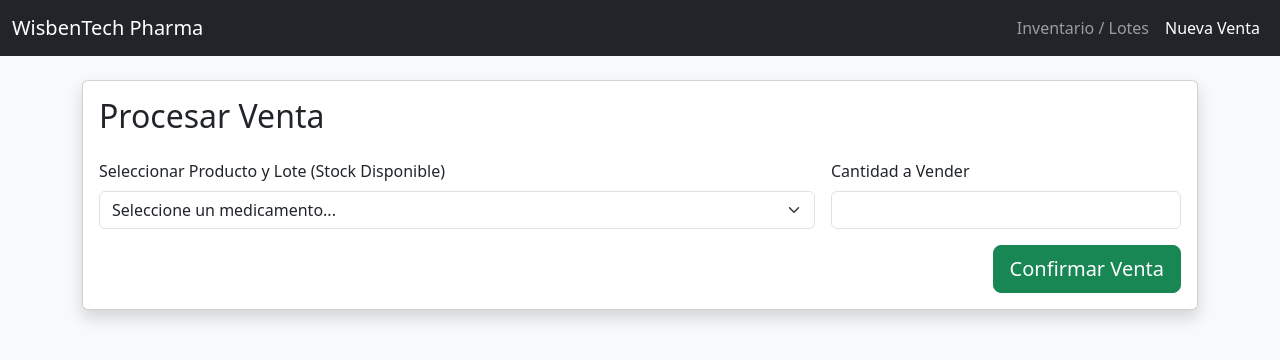
After one commit to benortwis-cell/sistema-medicamentos, a Flask app: template templates/ventas.html in a window 1280 px wide. The commit adds this page. Shown: the top 360 px of the page. Run offline with Flask 3, Linux system fonts and the light colour scheme; the template is opened without the code that fills it, so the values that code supplies are empty.

Commit message:
Implementada pantalla de ventas con descuento de stock y logica PEPS

```diff
--- a/app.py
+++ b/app.py
@@ -3,61 +3,86 @@ import sqlite3
 
 app = Flask(__name__)
 
-# Función para conectar a la base de datos
 def conectar_db():
+    # Establece la conexión con el archivo de base de datos
     conexion = sqlite3.connect('farmacia.db')
     return conexion
+
+def inicializar_tablas():
+    conexion = conectar_db()
+    cursor = conexion.cursor()
+
+    # Tabla de Lotes (Ajustada para que coincida con tu lógica de 'agregar')
+    cursor.execute('''
+        CREATE TABLE IF NOT EXISTS lotes (
+            id INTEGER PRIMARY KEY AUTOINCREMENT,
+            nombre_med TEXT NOT NULL,
+            codigo_lote TEXT NOT NULL,
+            stock INTEGER NOT NULL,
+            fecha_vence DATE NOT NULL,
+            precio REAL
+        )
+    ''')
+
+    conexion.commit()
+    conexion.close()
 
 @app.route('/')
 def home():
     conexion = conectar_db()
     cursor = conexion.cursor()
-    # Aseguramos que la tabla exista para que no de error la primera vez
-    cursor.execute('CREATE TABLE IF NOT EXISTS medicamentos (id INTEGER PRIMARY KEY, nombre TEXT, precio REAL)')
 
-    # SQL para traer todos los registros
-    cursor.execute('SELECT * FROM medicamentos')
-    lista_medicamentos = cursor.fetchall()
+    # Usamos JOIN para traer el nombre desde la tabla productos
+    query = '''
+        SELECT l.id, p.nombre, l.codigo_lote, l.stock, l.fecha_vence, l.precio
+        FROM lotes l
+        JOIN productos p ON l.producto_id = p.id
+    '''
+    cursor.execute(query)
+    lista_lotes = cursor.fetchall()
 
     conexion.close()
-    # Enviamos la lista al HTML
-    return render_template('index.html', medicamentos=lista_medicamentos)
+    return render_template('index.html', medicamentos=lista_lotes)
+
+@app.route('/agregar', methods=['POST'])
+def agregar():
+    nombre = request.form['nombre'].strip().upper() # Estandarizamos a mayúsculas
+    codigo_lote = request.form['lote']
+    cantidad = request.form['cantidad']
+    vencimiento = request.form['vencimiento']
+    precio = request.form['precio']
+
+    conexion = conectar_db()
+    cursor = conexion.cursor()
+
+    # 1. Lógica de Producto: Insertamos solo si no existe
+    cursor.execute('INSERT OR IGNORE INTO productos (nombre) VALUES (?)', (nombre,))
+
+    # Obtenemos el ID del producto (sea nuevo o existente)
+    cursor.execute('SELECT id FROM productos WHERE nombre = ?', (nombre,))
+    producto_id = cursor.fetchone()[0]
+
+    # 2. Lógica de Lote: Lo vinculamos al ID del producto
+    cursor.execute('''
+        INSERT INTO lotes (producto_id, codigo_lote, stock, fecha_vence, precio)
+        VALUES (?, ?, ?, ?, ?)''',
+        (producto_id, codigo_lote, cantidad, vencimiento, precio))
+
+    conexion.commit()
+    conexion.close()
+    return redirect('/')
 
 @app.route('/eliminar/<int:id>')
 def eliminar(id):
     conexion = conectar_db()
     cursor = conexion.cursor()
-
-    # SQL para eliminar por ID
-    cursor.execute('DELETE FROM medicamentos WHERE id = ?', (id,))
-
-    conexion.commit()
-    conexion.close()
-    return redirect('/')
-
-@app.route('/agregar', methods=['POST'])
-def agregar():
-    nombre = request.form['nombre']
-    lote = request.form['lote']
-    cantidad = request.form['cantidad']
-    vencimiento = request.form['vencimiento'] # Fecha del HTML
-    precio = request.form['precio']
-
-    conexion = conectar_db()
-    cursor = conexion.cursor()
-
-    # 1. Insertar o buscar el medicamento
-    cursor.execute('INSERT OR IGNORE INTO medicamentos (nombre) VALUES (?)', (nombre,))
-
-    # 2. Insertar el lote con su fecha
-    cursor.execute('''
-        INSERT INTO lotes (nombre_med, codigo_lote, stock, fecha_vence, precio)
-        VALUES (?, ?, ?, ?, ?)''',
-        (nombre, lote, cantidad, vencimiento, precio))
-
+    # Eliminamos del inventario de lotes
+    cursor.execute('DELETE FROM lotes WHERE id = ?', (id,))
     conexion.commit()
     conexion.close()
     return redirect('/')
 
 if __name__ == '__main__':
+    # IMPORTANTE: Llamamos a la creación de tablas antes de iniciar el servidor
+    inicializar_tablas()
     app.run(debug=True)
--- /dev/null
+++ b/templates/ventas.html
@@ -0,0 +1,48 @@
+<!DOCTYPE html>
+<html lang="es">
+<head>
+    <meta charset="UTF-8">
+    <meta name="viewport" content="width=device-width, initial-scale=1.0">
+    <title>Nueva Venta - WisbenTech</title>
+    <link href="https://cdn.jsdelivr.net/npm/bootstrap@5.3.0/dist/css/bootstrap.min.css" rel="stylesheet">
+</head>
+<body class="bg-light">
+    <nav class="navbar navbar-expand-lg navbar-dark bg-dark mb-4">
+        <div class="container-fluid">
+            <a class="navbar-brand" href="/">WisbenTech Pharma</a>
+            <div class="navbar-nav">
+                <a class="nav-link" href="/">Inventario / Lotes</a>
+                <a class="nav-link active" href="/ventas">Nueva Venta</a>
+            </div>
+        </div>
+    </nav>
+
+    <main class="container">
+        <section class="card shadow">
+            <div class="card-body">
+                <h2 class="card-title mb-4">Procesar Venta</h2>
+                <form action="/procesar_venta" method="POST" class="row g-3">
+                    <div class="col-md-8">
+                        <label class="form-label">Seleccionar Producto y Lote (Stock Disponible)</label>
+                        <select name="lote_id" class="form-select" required>
+                            <option value="" selected disabled>Seleccione un medicamento...</option>
+                            {% for lote in lotes %}
+                            <option value="{{ lote[0] }}">
+                                {{ lote[1] }} - Lote: {{ lote[2] }} (Quedan: {{ lote[3] }}) - Vence: {{ lote[4] }}
+                            </option>
+                            {% endfor %}
+                        </select>
+                    </div>
+                    <div class="col-md-4">
+                        <label class="form-label">Cantidad a Vender</label>
+                        <input type="number" name="cantidad" class="form-control" min="1" required>
+                    </div>
+                    <div class="col-12 text-end">
+                        <button type="submit" class="btn btn-success btn-lg">Confirmar Venta</button>
+                    </div>
+                </form>
+            </div>
+        </section>
+    </main>
+</body>
+</html>
```
Also changed, not shown: templates/index.html (+51 -29 lines), farmacia.db.
